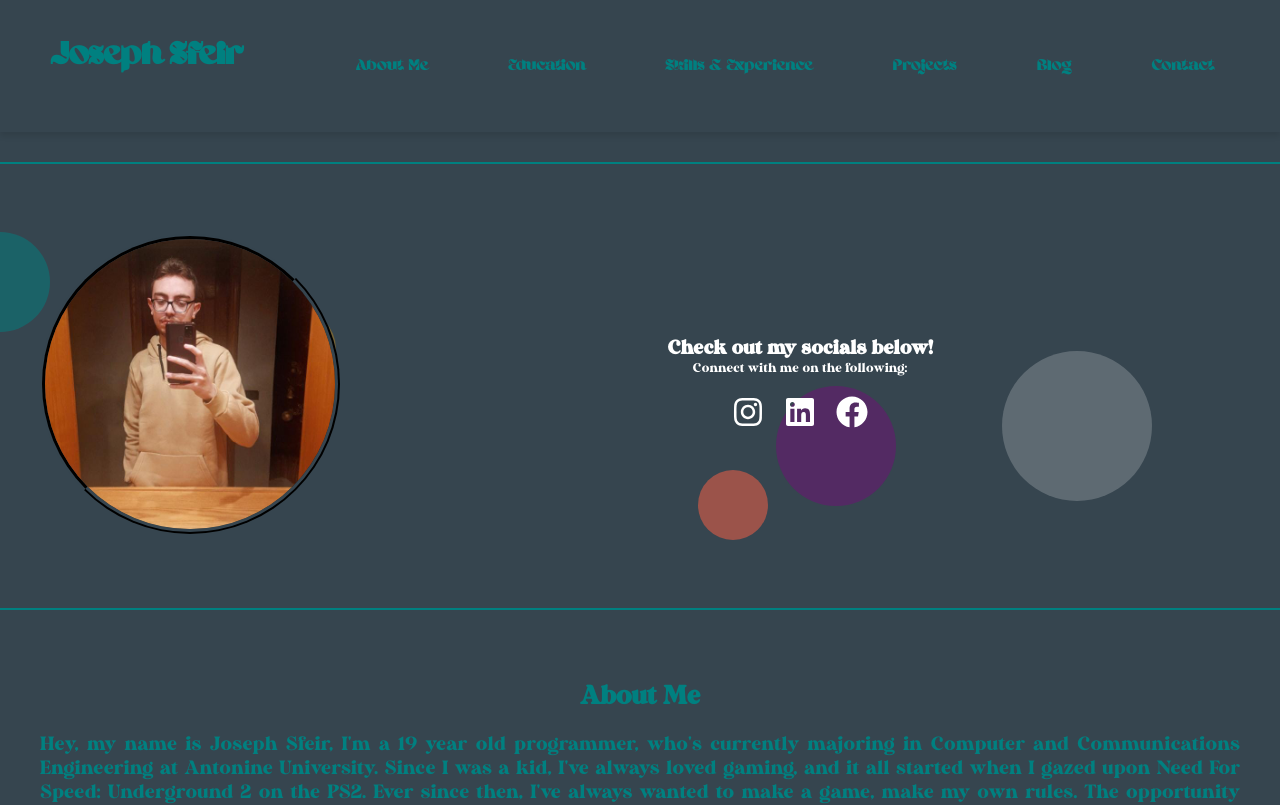
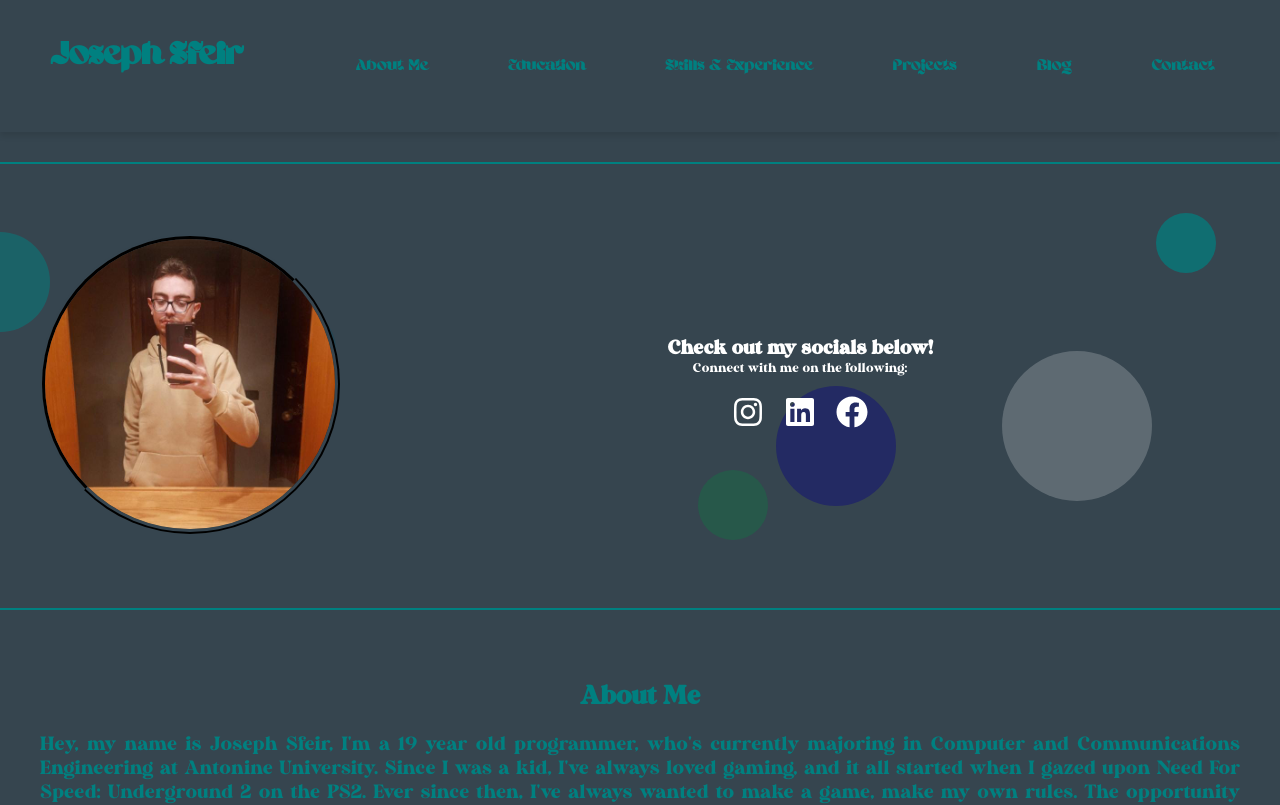
Before and after one commit to Systemizable/webblog, a React (Create React App) app: page / in a window 1280 px wide. Shown: the top 805 px of the page. Built offline with nearby package versions, Linux system fonts and the light colour scheme.

Commit message:
Final hero changes

```diff
--- a/src/App.css
+++ b/src/App.css
@@ -124,7 +124,6 @@ h1, h2, h3, p {
   align-items: center;
   justify-content: space-between; /* Distribute space evenly */
   padding: 40px;
-  background-color: #36454F;
   background-size: cover;
   background-position: center;
   background-repeat: no-repeat;
@@ -174,7 +173,7 @@ h1, h2, h3, p {
   left: 20%;
   width: 80px;
   height: 80px;
-  background-color: rgba(255, 165, 0, 0.3); /* Semi-transparent circle */
+  background-color: rgba(0, 76, 100, 0.3); /* Semi-transparent circle */
 }
 
 .hero .circle-2 {
@@ -182,7 +181,7 @@ h1, h2, h3, p {
   right: 30%;
   width: 120px;
   height: 120px;
-  background-color: rgba(128, 0, 128, 0.4); /* Semi-transparent circle */
+  background-color: rgba(8, 0, 128, 0.4); /* Semi-transparent circle */
 }
 
 .hero .circle-3 {
@@ -198,7 +197,19 @@ h1, h2, h3, p {
   right: 40%;
   width: 70px;
   height: 70px;
-  background-color: rgba(255, 99, 71, 0.5); /* Semi-transparent circle */
+  background-color: rgba(25, 109, 71, 0.5); /* Semi-transparent circle */
+}
+
+/* Circle on the top right of the picture */
+.hero .circle-top-right {
+  position: absolute;
+  top: 5%; /* Adjust as needed */
+  right: 5%; /* Adjust as needed */
+  width: 60px; /* Adjust size as needed */
+  height: 60px; /* Adjust size as needed */
+  background-color: rgba(0, 128, 128, 0.7); /* Semi-transparent circle */
+  border-radius: 50%;
+  z-index: 1; /* Ensure it is above other circles but below the content */
 }
 
 /* Ensures content is above the overlay */
@@ -214,6 +225,7 @@ h1, h2, h3, p {
   opacity: 0; /* Start with the image invisible */
   animation: fadeIn 2s forwards; /* Apply fade-in animation */
   border-radius: 50%; /* Make the image circular */
+  position: relative; /* To position the new circle relative to the image */
 }
 
 .hero-image img {
--- a/src/components/Hero.js
+++ b/src/components/Hero.js
@@ -9,6 +9,7 @@ const Hero = () => {
             <div className="circle-2"></div>
             <div className="circle-3"></div>
             <div className="circle-4"></div>
+            <div className="circle-top-right "></div>
             <div className="hero-image">
                 <img src={`${process.env.PUBLIC_URL}/sexy.jpeg`} alt="Sexy" />
             </div>
```
